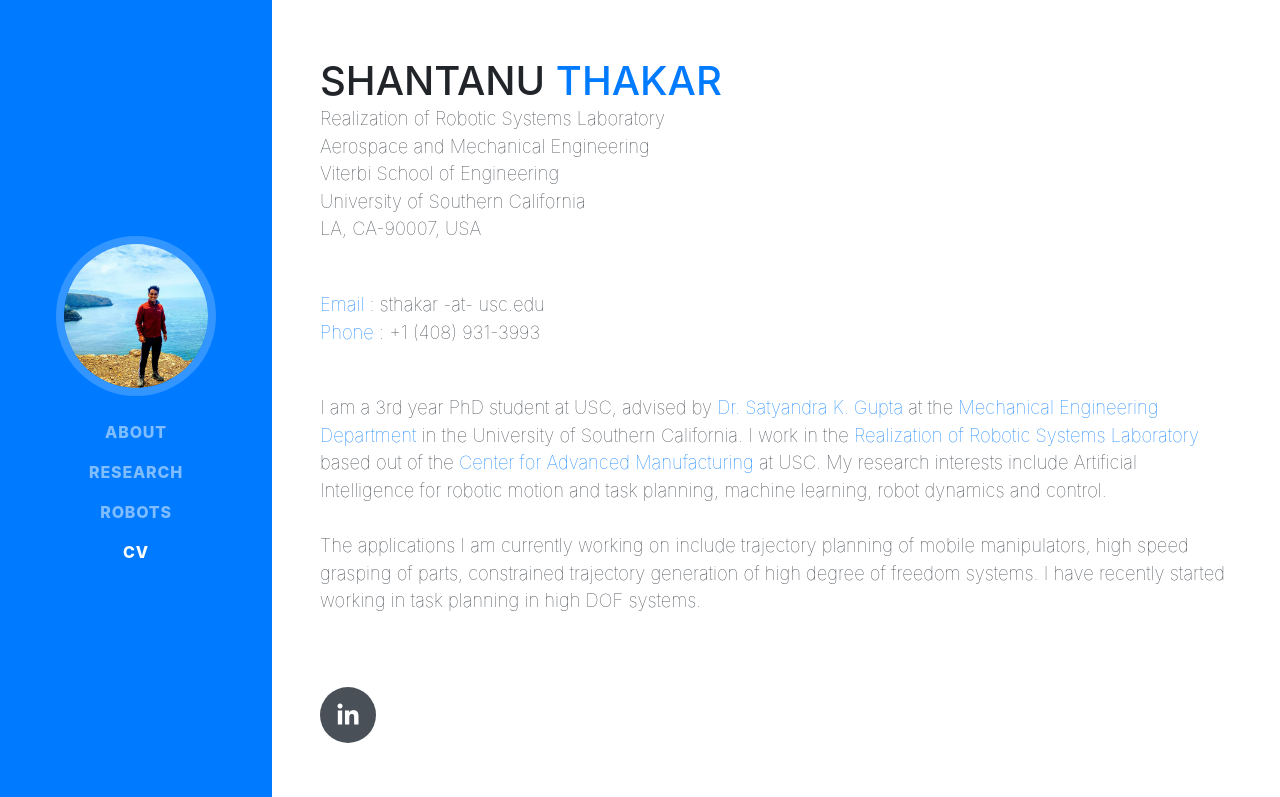
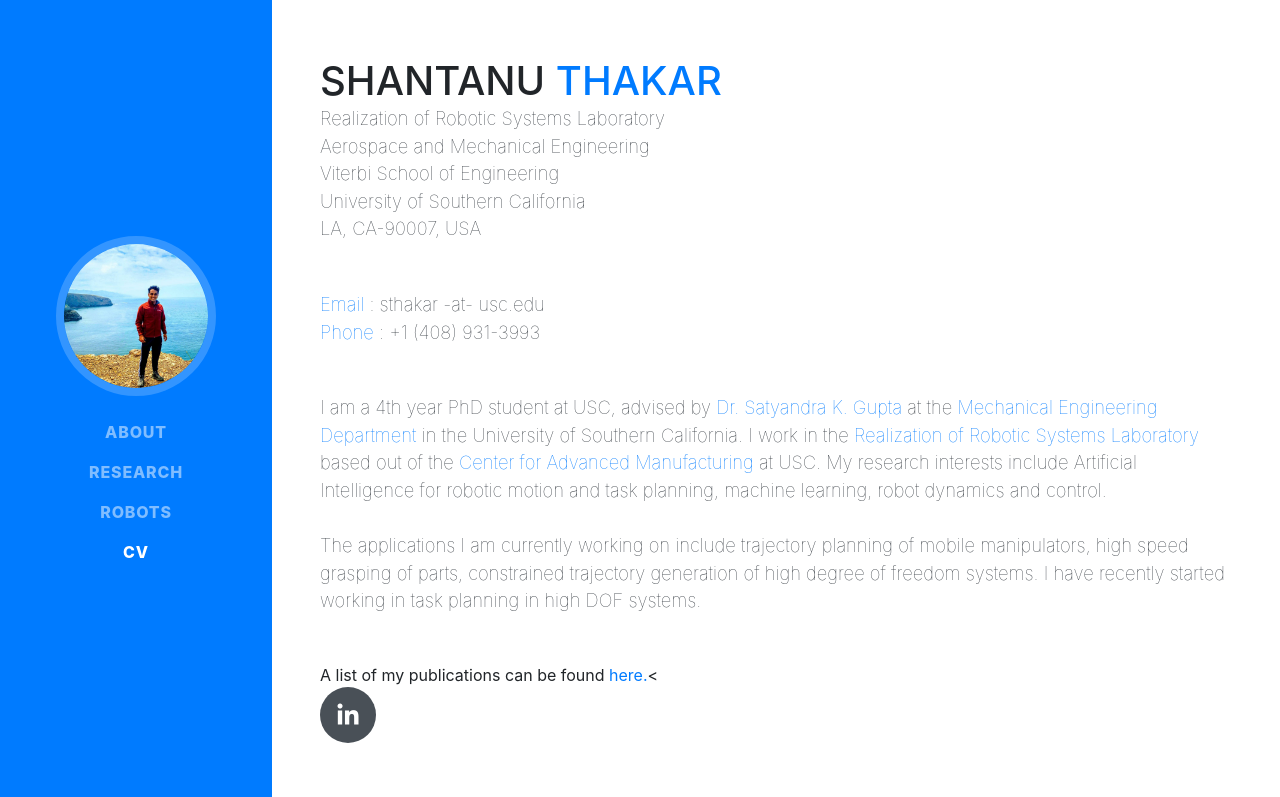
Before and after one commit to Shantanuthakar/shantanuthakar.github.io, a website with bundled scripts: page index.html in a window 1280 px wide. Shown: the top 797 px of the page. Built offline with nearby package versions, Linux system fonts and the light colour scheme; a web font is replaced by a local one.

Commit message:
checking

```diff
--- a/index.html
+++ b/index.html
@@ -91,10 +91,11 @@
                  <span class="text-primary">Email </span> : sthakar -at- usc.edu<br />
                  <span class="text-primary">Phone </span> : +1 (408) 931-3993
            </p>
-          <p class="lead mb-0">I am a 3rd year PhD student at USC, advised by <a href="http://ruk.usc.edu/bio/gupta/" target="_blank">Dr. Satyandra K. Gupta</a> at the <a href="https://ame.usc.edu/" target="_blank">Mechanical Engineering Department</a> in the University of Southern California. I work in the <a href="https://www.rros-usc.net/" target="_blank">Realization of Robotic Systems Laboratory</a>  based out of the <a href="http://cam.usc.edu/#!/" target="_blank">Center for Advanced Manufacturing</a> at USC. My research interests include Artificial Intelligence for robotic motion and task planning, machine learning, robot dynamics and control.<br />
+          <p class="lead mb-0">I am a 4th year PhD student at USC, advised by <a href="http://ruk.usc.edu/bio/gupta/" target="_blank">Dr. Satyandra K. Gupta</a> at the <a href="https://ame.usc.edu/" target="_blank">Mechanical Engineering Department</a> in the University of Southern California. I work in the <a href="https://www.rros-usc.net/" target="_blank">Realization of Robotic Systems Laboratory</a>  based out of the <a href="http://cam.usc.edu/#!/" target="_blank">Center for Advanced Manufacturing</a> at USC. My research interests include Artificial Intelligence for robotic motion and task planning, machine learning, robot dynamics and control.<br />
           <br/>
           The applications I am currently working on include trajectory planning of mobile manipulators, high speed grasping of parts, constrained trajectory generation of high degree of freedom systems. I have recently started working in task planning in high DOF systems.    </p><br />
           <br />
+          A list of my publications can be found <a href="https://scholar.google.com/citations?user=xcwnsqAAAAAJ&hl=en">here.</font></a><
           <br />
           <div class="social-icons">
             <a href="https://www.linkedin.com/in/shantanuthakar/">
```
